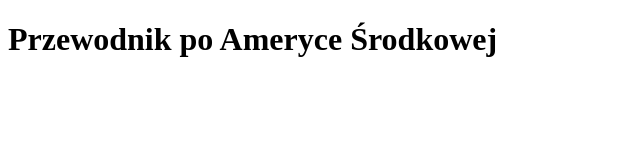
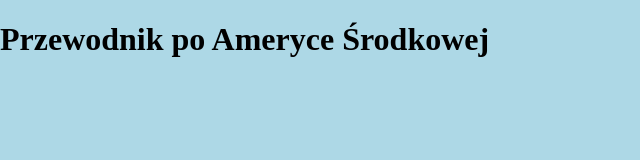
Before and after one commit to magdamadej/wsb_gdynia, a plain HTML site: page index.html in a window 1280 px wide. Shown: the whole page, without its empty margins (0-640 px from the left). Drawn offline with Linux system fonts and the light colour scheme.

Commit message:
dodaj style css

```diff
--- a/index.html
+++ b/index.html
@@ -4,6 +4,12 @@
     <meta charset="UTF-8">
     <meta name="viewport" content="width=device-width, initial-scale=1.0">
     <title>Document</title>
+    <style>
+        body {
+            margin: 0;
+            background-color: lightblue;
+        }
+    </style>
 </head>
 <body>
     <h1>Przewodnik po Ameryce Środkowej</h1>
```
